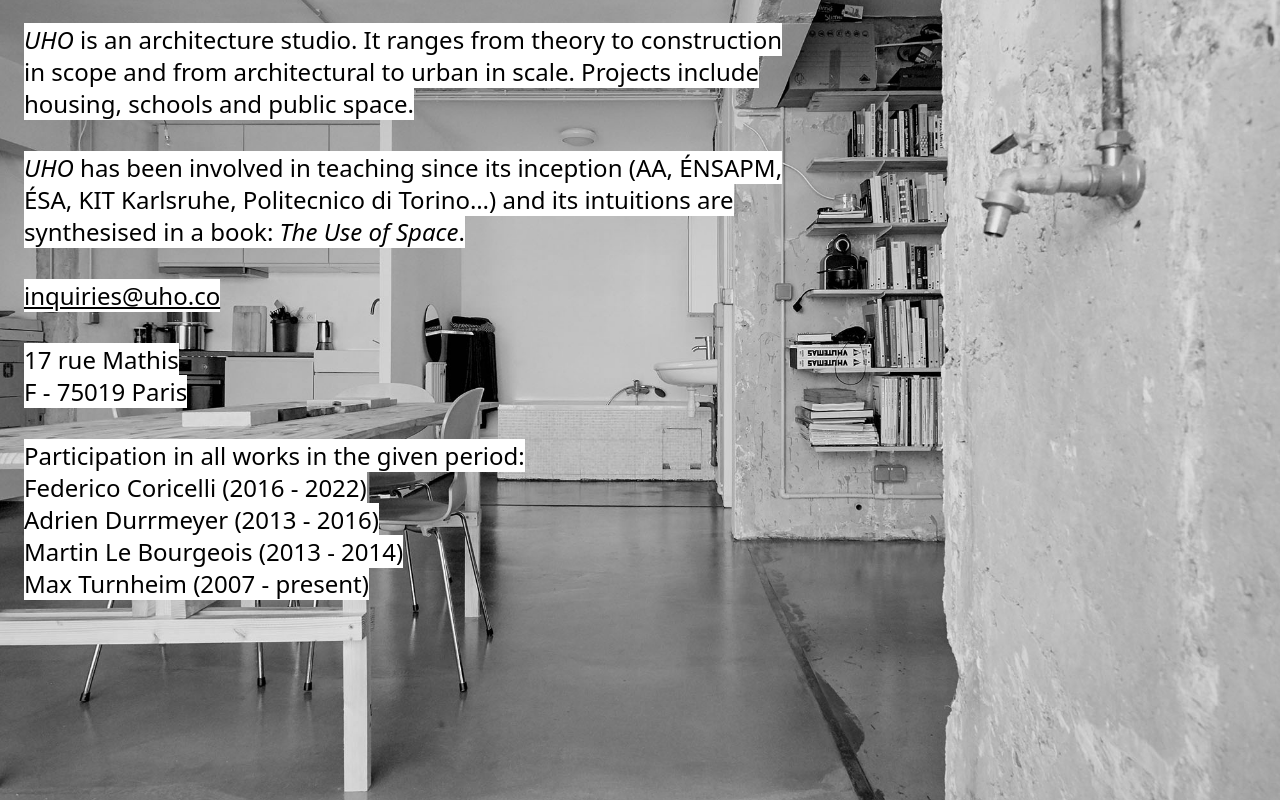
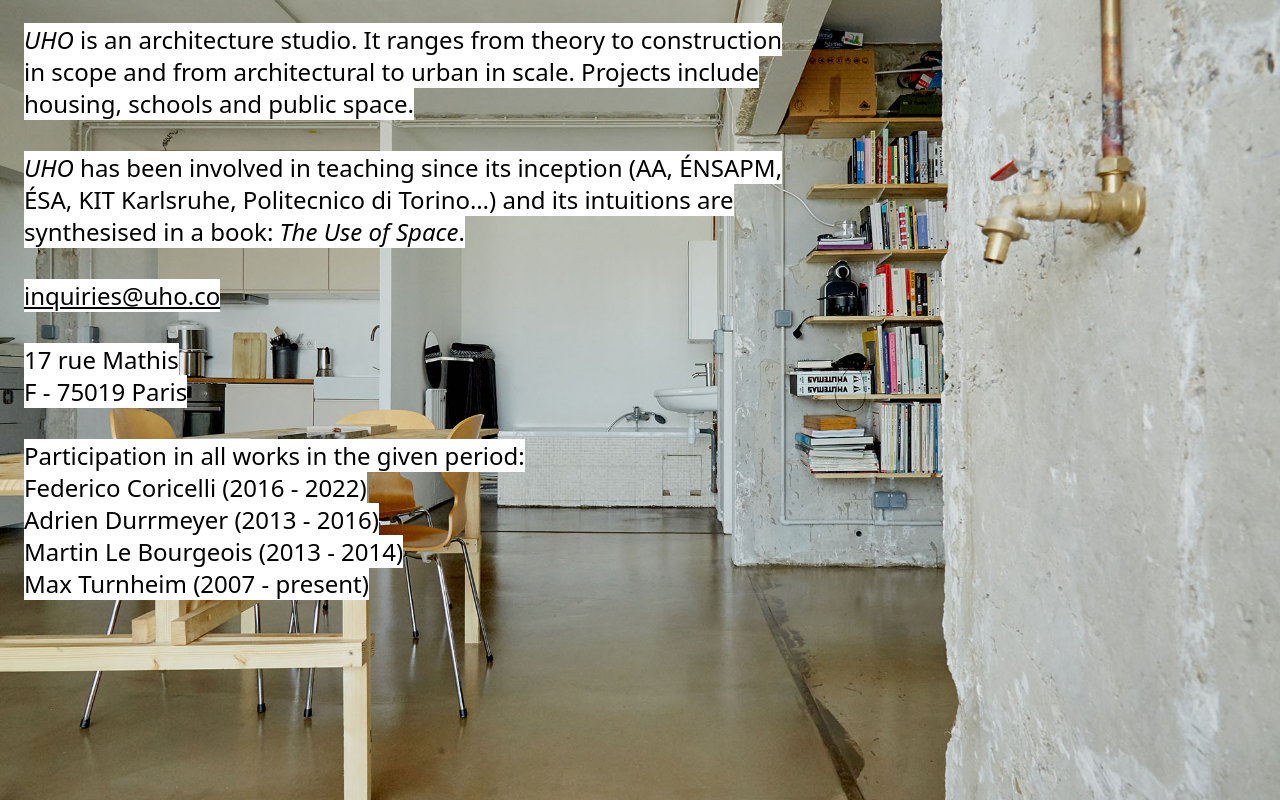
Before and after one commit to max-uho/www.uho.co-deploy, a plain HTML site: page index.html in a window 1280 px wide. Drawn offline with Linux system fonts and the light colour scheme.

Commit message:
new website color scroll

```diff
--- a/index.html
+++ b/index.html
@@ -11,10 +11,9 @@
     <link href="./output.css" rel="stylesheet">
 </head>
 
-<body class="text-lg md:text-2xl w-full h-screen fixed">
-    <img src="img/back.jpg" class="object-cover w-full h-full fixed grayscale" alt="Flandre" />
+<body class="text-lg md:text-2xl  w-full h-screen ">
 
-    <div class="p-4 fixed">
+    <div class="p-4 w-full bg-[url('img/back.jpg')] min-h-screen bg-cover">
         <p class="mb-4 p-2 max-w-[800px]">
             <span class="bg-base-100">
                 <i>UHO</i> is an architecture studio. It ranges from theory to construction in scope and from
```
Also changed, not shown: output.css.
